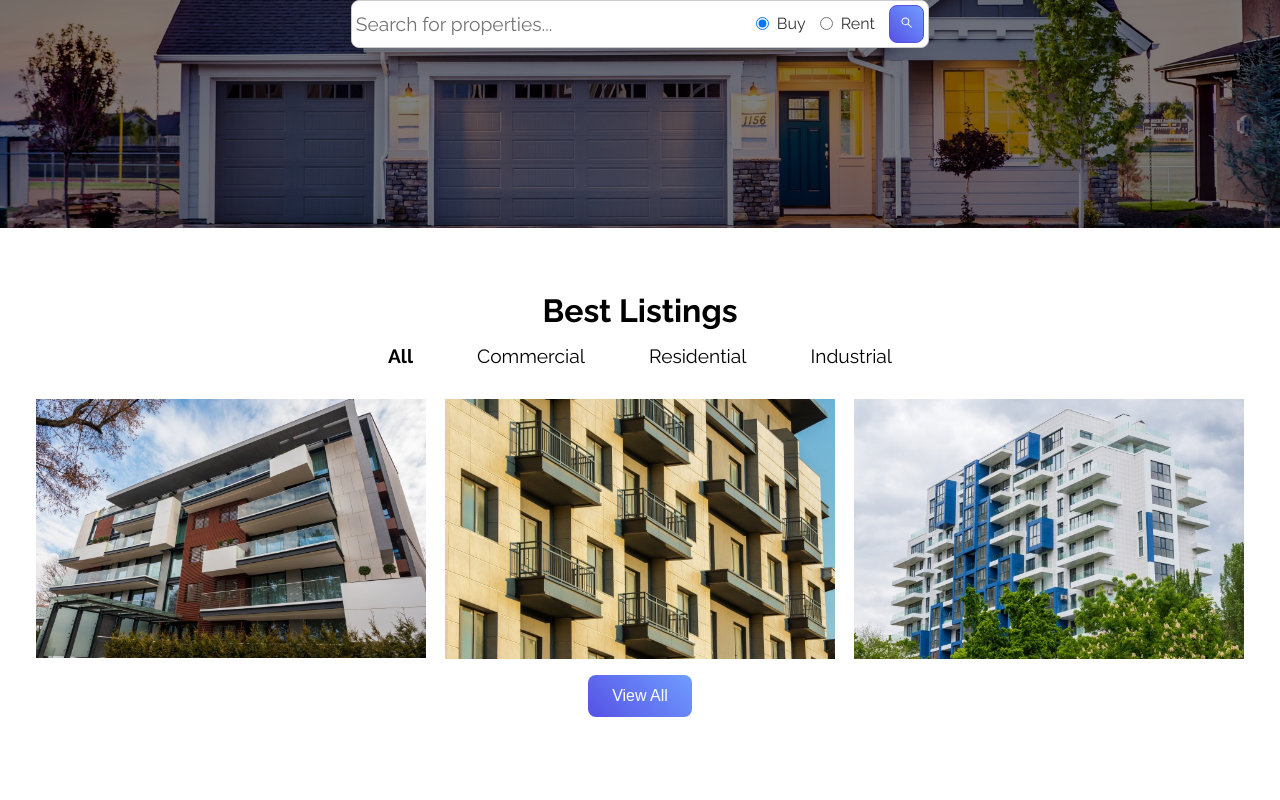
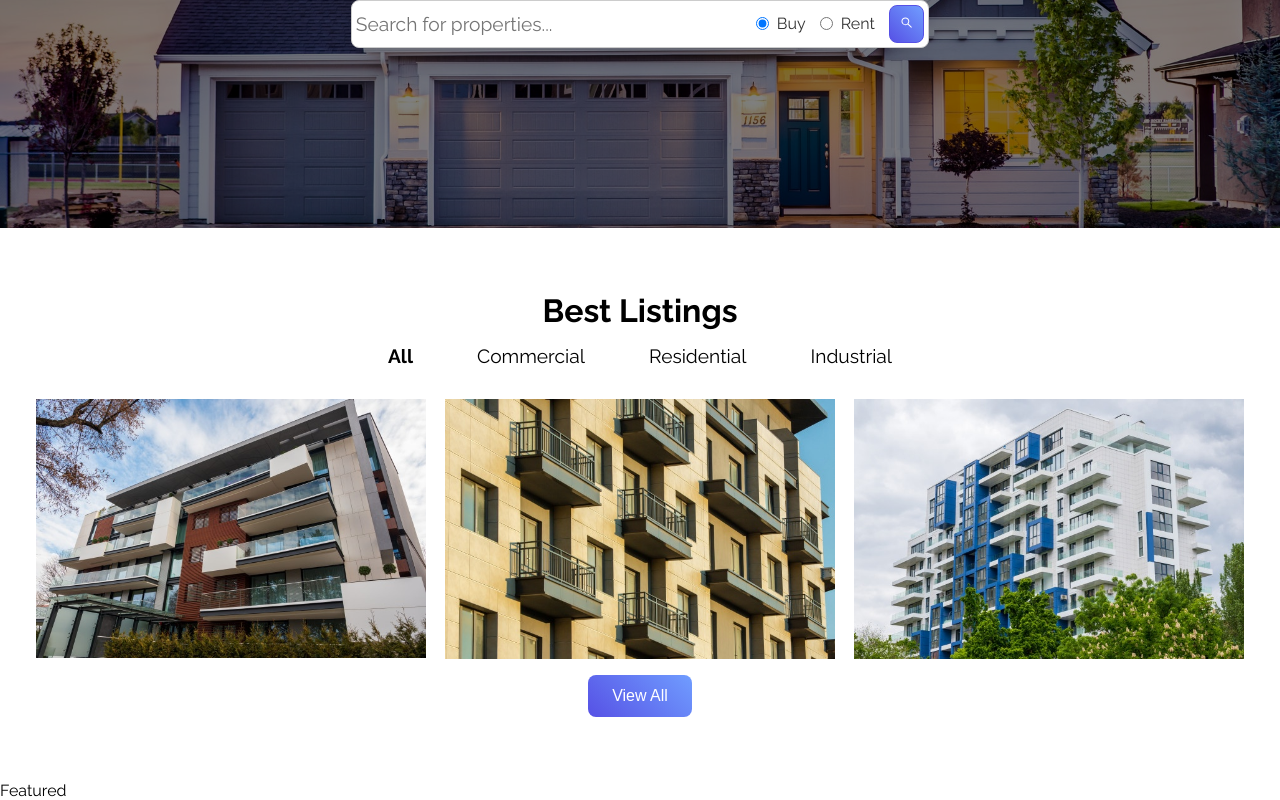
Before and after one commit to JammiM/mock-real-estate-website, a React (Vite) app: page / in a window 1280 px wide. Shown: the part 502-1302 px from the top of the page. Built offline with nearby package versions, Linux system fonts and the light colour scheme.

Commit message:
Setting up a featured component

```diff
--- a/src/App.jsx
+++ b/src/App.jsx
@@ -7,6 +7,8 @@
 import Navbar from "./components/navbar/Navbar";
 import Hero from "./components/hero/Hero";
 import Best from "./components/best/Best";
+import Featured from "./components/featured/Featured";
+
 function App() {
   const [count, setCount] = useState(0);
 
@@ -15,6 +17,7 @@
       <Navbar />
       <Hero />
       <Best />
+      <Featured />
     </>
   );
 }
--- /dev/null
+++ b/src/components/featured/Featured.jsx
@@ -0,0 +1,7 @@
+import React from "react";
+
+const Featured = () => {
+  return <div>Featured</div>;
+};
+
+export default Featured;
```
Also changed, not shown: src/components/featured/Featured.css (added).
